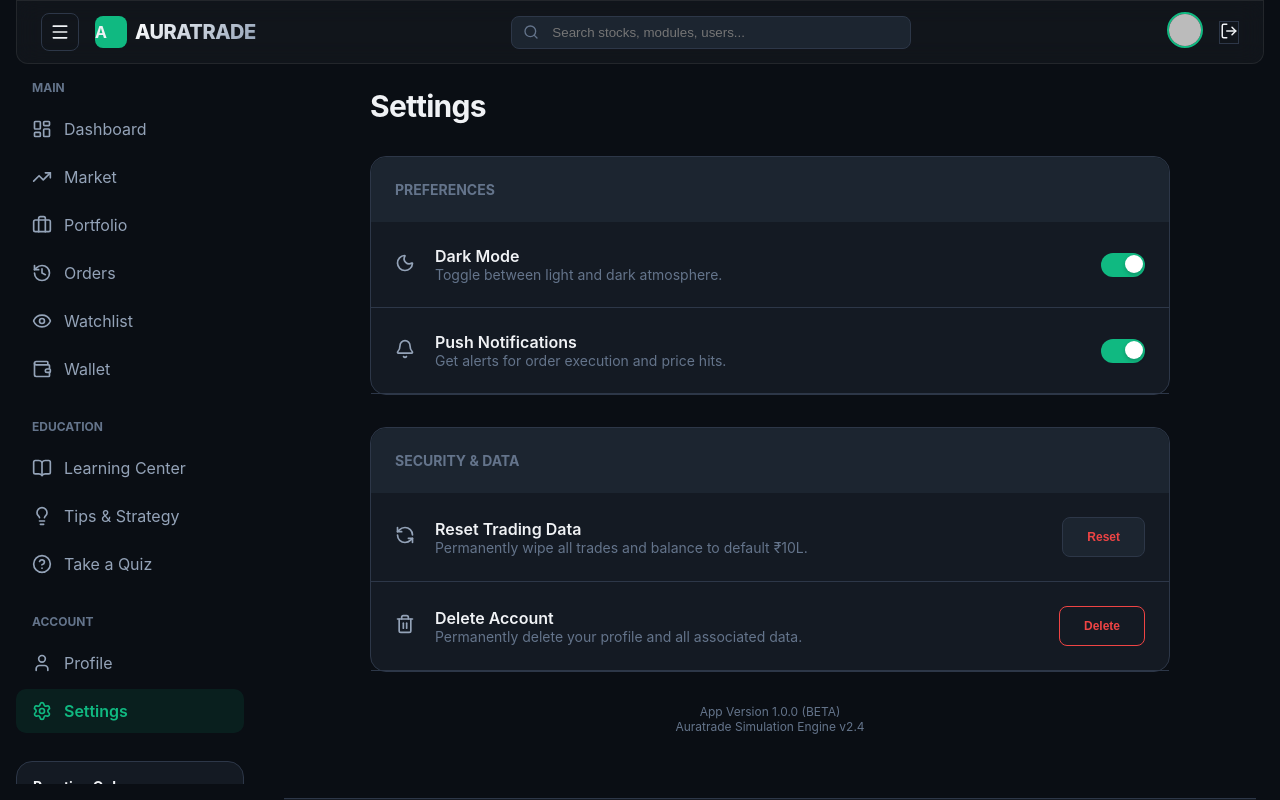
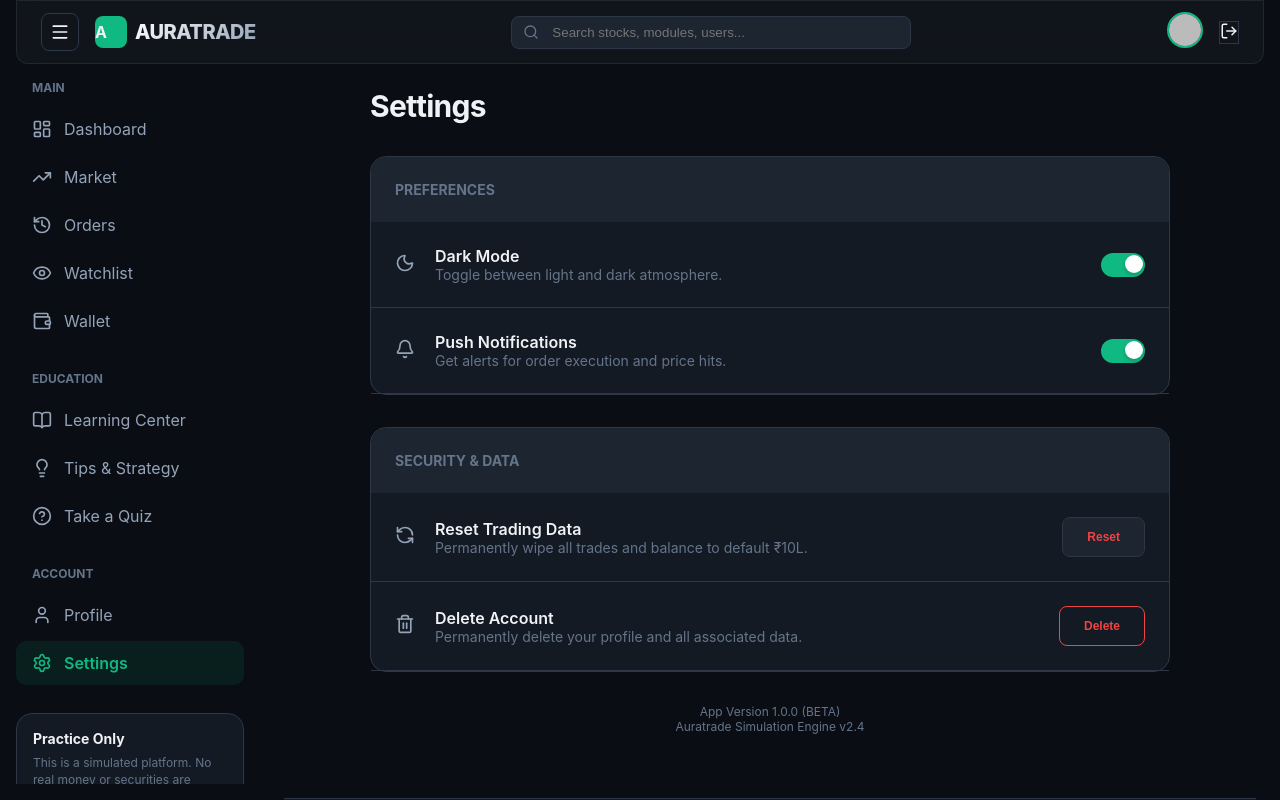
Before and after one commit to karanak1513-debug/AuraTrade, a React (Vite) app: page /settings in a window 1280 px wide. Built offline with nearby package versions, Linux system fonts and the light colour scheme; no server answers; the database is empty; sample sign-in values are in the browser's storage.

Commit message:
Remove Portfolio section and update Tips page

```diff
--- a/src/App.jsx
+++ b/src/App.jsx
@@ -10,7 +10,6 @@
 import Dashboard from './pages/Dashboard';
 import Market from './pages/Market';
 import StockDetail from './pages/StockDetail';
-import Portfolio from './pages/Portfolio';
 import History from './pages/History';
 import Watchlist from './pages/Watchlist';
 import Leaderboard from './pages/Leaderboard';
@@ -85,7 +84,6 @@
           <Route path="/dashboard" element={<PrivateRoute><Dashboard /></PrivateRoute>} />
           <Route path="/market" element={<PrivateRoute><Market /></PrivateRoute>} />
           <Route path="/stock/:symbol" element={<PrivateRoute><StockDetail /></PrivateRoute>} />
-          <Route path="/portfolio" element={<PrivateRoute><Portfolio /></PrivateRoute>} />
           <Route path="/history" element={<PrivateRoute><History /></PrivateRoute>} />
           <Route path="/watchlist" element={<PrivateRoute><Watchlist /></PrivateRoute>} />
           <Route path="/leaderboard" element={<PrivateRoute><Leaderboard /></PrivateRoute>} />
--- a/src/components/layout/Sidebar.jsx
+++ b/src/components/layout/Sidebar.jsx
@@ -21,7 +21,6 @@
 const navItems = [
   { icon: LayoutDashboard, label: 'Dashboard', path: '/dashboard' },
   { icon: TrendingUp, label: 'Market', path: '/market' },
-  { icon: Briefcase, label: 'Portfolio', path: '/portfolio' },
   { icon: History, label: 'Orders', path: '/history' },
   { icon: Eye, label: 'Watchlist', path: '/watchlist' },
   { icon: Wallet, label: 'Wallet', path: '/wallet' },
```
